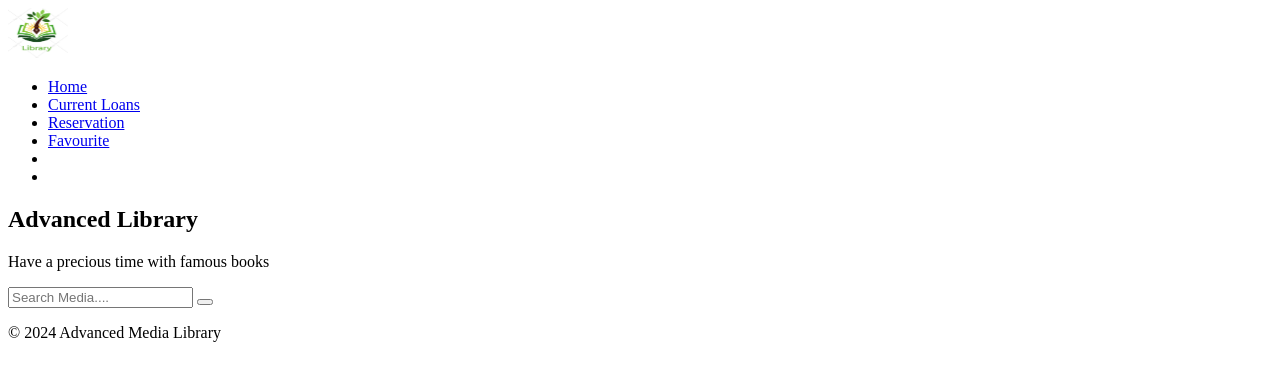
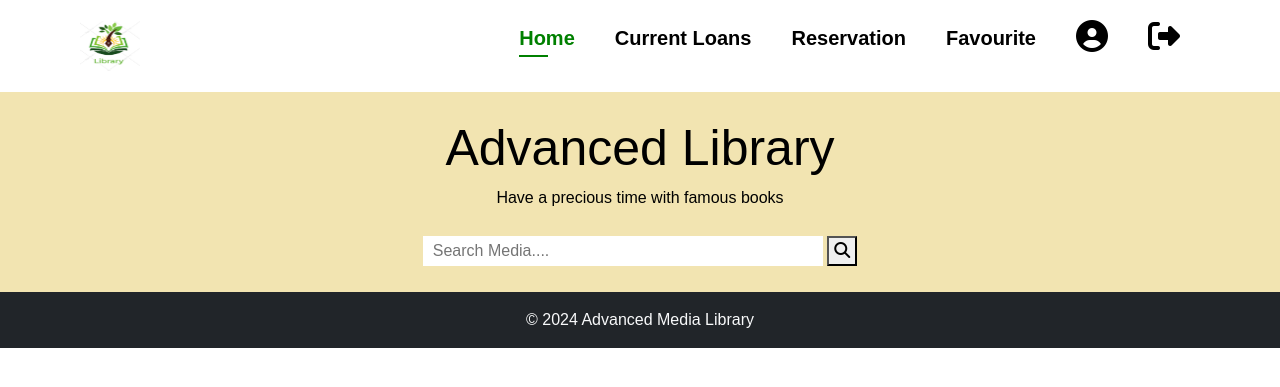
Before and after one commit to MJones3035/AML, a PHP site: page /AML/media_index.php in a window 1280 px wide. Shown: the top 387 px of the page. Run offline with PHP 8.4, Linux system fonts and the light colour scheme.

Commit message:
change media

```diff
--- a/media_index.php
+++ b/media_index.php
@@ -4,6 +4,9 @@
 	<meta charset="utf-8">
 	<meta name="viewport" content="width=device-width, initial-scale=1">
 	<title>Advanced Media Library</title>
+	<link rel="stylesheet" href="style.css">
+	<link rel="stylesheet" href="https://cdnjs.cloudflare.com/ajax/libs/font-awesome/6.7.1/css/all.min.css" integrity="sha512-5Hs3dF2AEPkpNAR7UiOHba+lRSJNeM2ECkwxUIxC1Q/FLycGTbNapWXB4tP889k5T5Ju8fs4b1P5z/iB4nMfSQ==" crossorigin="anonymous" referrerpolicy="no-referrer" />
+	<link href="https://cdn.jsdelivr.net/npm/bootstrap@5.3.3/dist/css/bootstrap.min.css" rel="stylesheet" integrity="sha384-QWTKZyjpPEjISv5WaRU9OFeRpok6YctnYmDr5pNlyT2bRjXh0JMhjY6hW+ALEwIH" crossorigin="anonymous">
 </head>
 <body>
 
```
